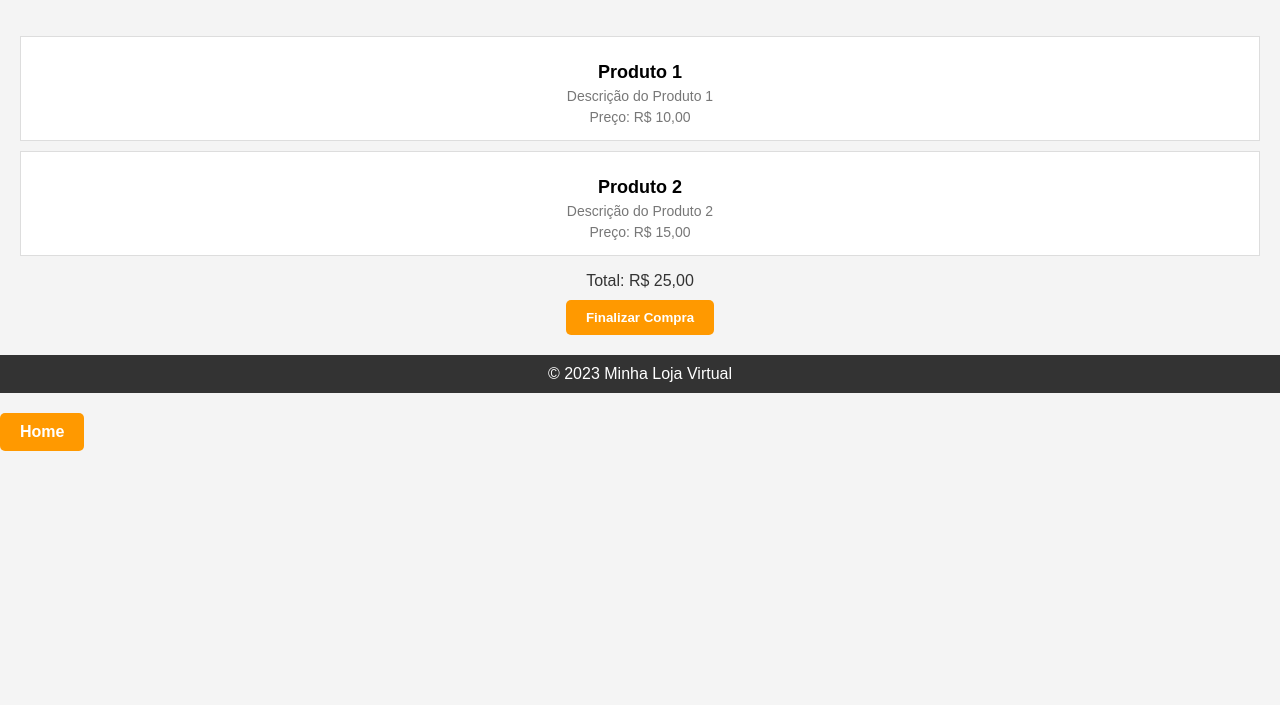
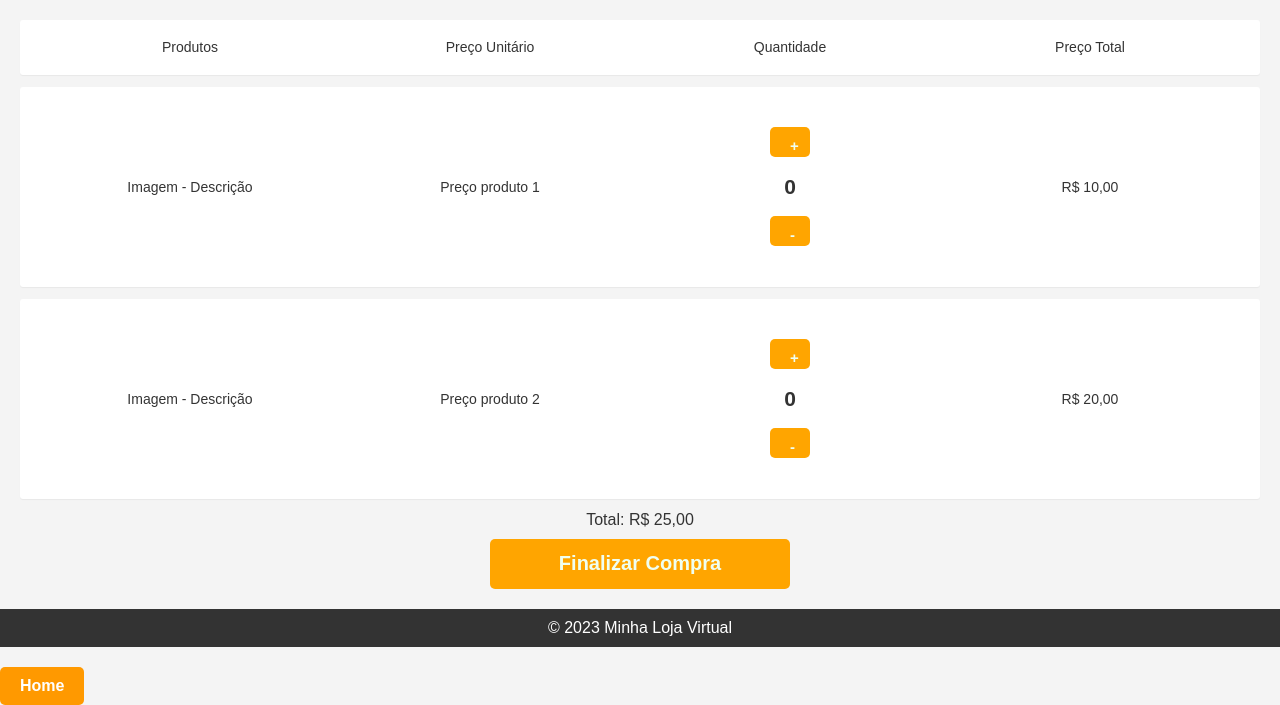
Before and after one commit to bispoalef/Loja-virtual, a PHP site: page /carrinho.html in a window 1280 px wide. Shown: the part 100-805 px from the top of the page. Before the commit the page ends 551 px from the top, so only its background shows below. Run offline with PHP 8.4, Linux system fonts and the light colour scheme.

Commit message:
Atualização carrinho compras

```diff
--- a/cart/Carrinho/carrinho.html
+++ b/cart/Carrinho/carrinho.html
@@ -1,5 +1,6 @@
 <!DOCTYPE html>
 <html lang="pt-br">
+
 <head>
     <meta charset="UTF-8">
     <meta name="viewport" content="width=device-width, initial-scale=1.0">
@@ -7,25 +8,85 @@
     <link rel="stylesheet" type="text/css" href="styles.css">
 
 </head>
+
 <body>
     <header>
         <h1>Seu Carrinho de Compras</h1>
     </header>
     <main>
-        <ul id="cart-items">
-            <li>
-                <h2>Produto 1</h2>
-                <p>Descrição do Produto 1</p>
-                <p>Preço: R$ 10,00</p>
-            </li>
-            <li>
-                <h2>Produto 2</h2>
-                <p>Descrição do Produto 2</p>
-                <p>Preço: R$ 15,00</p>
-            </li>
-        </ul>
+        <div class="cart_bar">
+            <div class="produtos">Produtos</div>
+            <div class="preçoUnitario">Preço Unitário</div>
+            <div class="quantidade">Quantidade</div>
+            <div class="preçoTotal">Preço Total</div>
+        </div>
+
+        <div class="cart_prod">
+            <div class="img">Imagem - Descrição </div>
+            <div class="prod1">Preço produto 1</div>
+            <div class="descr1">
+                <button onclick="increment()">+</button>
+                <h2 id="counting"></h2>
+                <button onclick="decrement()">-</button>
+
+            </div>
+            <div class="preço1">R$ 10,00</div>
+        </div>
+
+        <div class="cart_prod">
+            <div class="img">Imagem - Descrição </div>
+            <div class="prod1">Preço produto 2</div>
+            <div class="descr1">
+                <button onclick="increment2()">+</button>
+                <h2 id="counting2"></h2>
+                <button onclick="decrement2()">-</button>
+
+            </div>
+            <div class="preço1">R$ 20,00</div>
+        </div>
+
+        <script>
+            //initialising a variable name data
+            var data = 0;
+
+            //printing default value of data that is 0 in h2 tag
+            document.getElementById("counting").innerText = data;
+
+            //creation of increment function
+            function increment() {
+                data = data + 1;
+                document.getElementById("counting").innerText = data;
+            }
+            //creation of decrement function
+            function decrement() {
+                data = data - 1;
+                document.getElementById("counting").innerText = data;
+            }
+        </script>
+
+        <script>
+            //initialising a variable name data
+            var prod2 = 0;
+
+            //printing default value of data that is 0 in h2 tag
+            document.getElementById("counting2").innerText = prod2;
+
+            //creation of increment function
+            function increment2() {
+                prod2 = prod2 + 1;
+                document.getElementById("counting2").innerText = prod2;
+            }
+            //creation of decrement function
+            function decrement2() {
+                prod2 = prod2 - 1;
+                document.getElementById("counting2").innerText = prod2;
+            }
+        </script>
+
         <p>Total: R$ 25,00</p>
-        <button>Finalizar Compra</button>
+        <button id="finalizar">Finalizar Compra</button>
+
+
     </main>
     <footer>
         &copy; 2023 Minha Loja Virtual
@@ -33,4 +94,5 @@
 
     <a href="../Principal/principal.html" class="home-button">Home</a>
 </body>
+
 </html>
--- a/cart/Carrinho/styles.css
+++ b/cart/Carrinho/styles.css
@@ -4,6 +4,85 @@ body {
     padding: 0;
     background-color: #f4f4f4;
 }
+
+.cart_bar{
+    display: flex;
+    align-items: center;
+    box-shadow: 0 1px 1px 0 rgb(0, 0, 0, .05);
+    overflow: hidden;
+    border-radius: 3px;
+    height: 55px;
+    font-size: 14px;
+    background: #fff;
+    margin-bottom: 12px;
+    color:#888;
+    padding: 0 20px;
+}
+
+.cart_prod{
+    display: flex;
+    align-items: center;
+    box-shadow: 0 1px 1px 0 rgb(0, 0, 0, .05);
+    overflow: hidden;
+    border-radius: 3px;
+    height: 200px;
+    font-size: 14px;
+    background: #fff;
+    margin-bottom: 12px;
+    color:#888;
+    padding: 0 20px;
+}
+
+.img{
+    color:rgba(0, 0, 0, .8);
+    width: 46.27%;
+    display: block;
+    text-align: center;
+}
+.prod1{
+    color:rgba(0, 0, 0, .8);
+    width: 46.27%;
+    display: block;
+    text-align: center;
+}
+.descr1{
+    color:rgba(0, 0, 0, .8);
+    width: 46.27%;
+    display: block;
+    text-align: center;
+}
+.preço1{
+    color:rgba(0, 0, 0, .8);
+    width: 46.27%;
+    display: block;
+    text-align: center;
+}
+
+.produtos{
+    color:rgba(0, 0, 0, .8);
+    width: 46.27%;
+    display: block;
+    text-align: center;
+}
+.preçoUnitario{
+    color:rgba(0, 0, 0, .8);
+    width: 46.27%;
+    display: block;
+    text-align: center;
+}
+.quantidade{
+    color:rgba(0, 0, 0, .8);
+    width: 46.27%;
+    display: block;
+    text-align: center;
+}
+.preçoTotal{
+    color:rgba(0, 0, 0, .8);
+    width: 46.27%;
+    display: block;
+    text-align: center;
+}
+
 
 header {
     background-color: #333;
@@ -77,3 +156,19 @@ footer {
     font-weight: bold;
     margin-top: 20px;
 }
+
+button {
+    width: 20px;
+    height: 30px;
+    font-size: 15px;
+    background-color: orange;
+    color: honeydew;
+}
+
+#finalizar{
+    width: 300px;
+    height: 50px;
+    font-size: 20px;
+    background-color: orange;
+    color: honeydew;
+}
```
